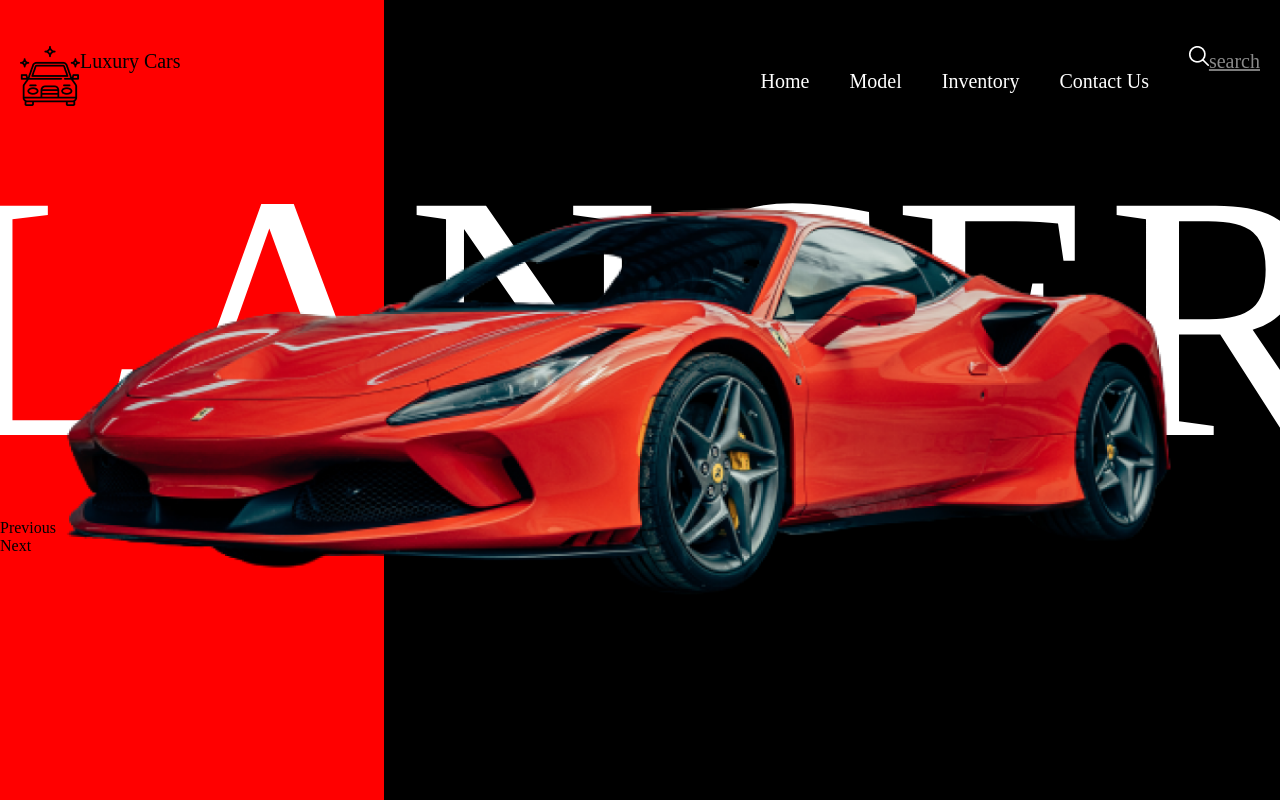
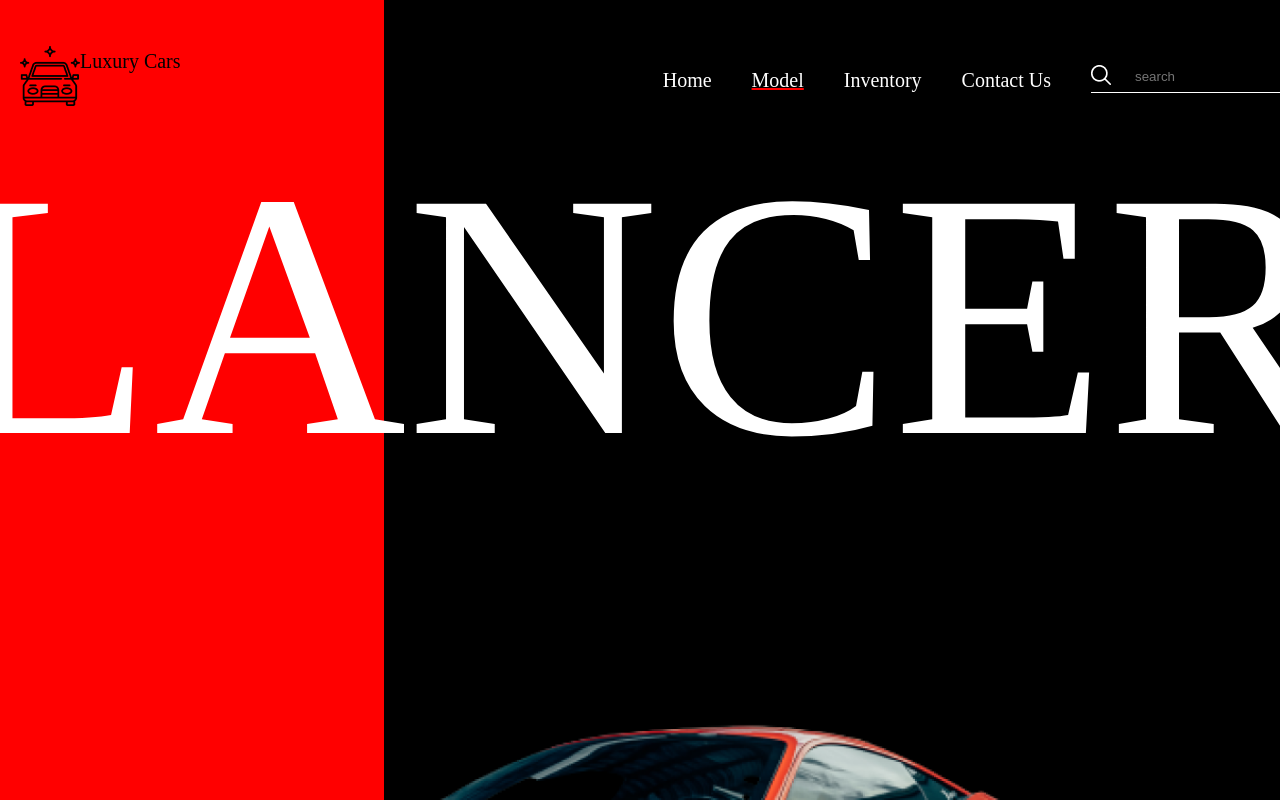
Before and after one commit to gfgdjv/car, a plain HTML site: page index.html in a window 1280 px wide. Drawn offline with Linux system fonts and the light colour scheme.

Commit message:
Add files via upload

```diff
--- a/index.html
+++ b/index.html
@@ -2,10 +2,10 @@
 <html lang="en">
 
 <head>
-    <meta charset="UTF-8">
-    <meta http-equiv="X-UA-Compatible" content="IE=edge">
-    <meta name="viewport" content="width=device-width, initial-scale=1.0">
-    <link rel="stylesheet" href="style.css">
+    <meta charset="UTF-8" />
+    <meta http-equiv="X-UA-Compatible" content="IE=edge" />
+    <meta name="viewport" content="width=device-width, initial-scale=1.0" />
+    <link rel="stylesheet" href="style.css" />
     <title>Document</title>
 </head>
 
@@ -15,35 +15,33 @@
             <header class="header">
                 <div class="title">
                     <div class="logo">
-               <img src="img/car_icon.png" alt="img" class="img">
+                        <img src="img/car_icon.png" alt="img" class="img" />
                     </div>
                     <div class="name">Luxury Cars</div>
                 </div>
                 <div class="header__right">
-              <ul class="nav__list">
-                  <li class="list">Home</li>
-                  <li class="list">Model</li>
-                  <li class="list">Inventory</li>
-                  <li class="list">Contact Us</li>
-              </ul>
-              <div class="search__car">
-                <img src="img/search.png" alt="img" class="img__search">
-                <div class="search"> search </div>
+                    <div class="nav__list">
+                        <a href="#" class="list list__home">Home</a>
+                        <a href="#" class="list list__model">Model</a>
+                        <a href="#" class="list list__Inventory">Inventory</a>
+                        <a href="#" class="list list__Contact Us">Contact Us</a>
+                    </div>
+                    <div class="header__search">
+                        <input type="search" class="search" placeholder="search">
                     </div>
                 </div>
             </header>
             <main>
                 <div class="content">
-            <div class="text"> LANCER </div>
-            <div class="conent__img">
-                <img src="img/lambo.png" alt="img" class="car__img">
+                    <div class="text">LANCER</div>
+                    <div class="content__img">
+                        <img src="img/lambo.png" alt="img" class="car__img" />
                     </div>
                     <div class="left">Previous</div>
                     <div class="right">Next</div>
                 </div>
             </main>
         </div>
-
     </div>
 </body>
 
--- a/style.css
+++ b/style.css
@@ -30,12 +30,15 @@
     justify-content: space-between;
 }
 
-.car__img {
-    position: absolute;
+.content__img {
 	top: 0;
 	bottom: 0;
 	width: 100%;
 	z-index: 1;
+}
+
+.car__img {
+  width: 100%;
 }
 
 .title {
@@ -50,6 +53,7 @@
 .header__right {
   color: rgb(255, 255, 255);
   display: flex;
+  align-items: center;
 }
 
 .text {
@@ -69,20 +73,52 @@
 
 .list {
     padding-right: 40px;
+    color: #ffffff;
+    text-decoration: none;
+}
+
+.list__model {
+    text-decoration: underline rgb(255, 0, 0);
 }
 
 .search__car {
-    display: flex;
-    text-decoration: underline rgb(124, 124, 124);
     color: #8a8a8a;
     margin-right: 20px;
-}
-
-.search__car:hover {
-    cursor: pointer;
 }
 
 .img__search {
    width: 20px;
    height: 20px;
 }
+
+.header__search {
+    position: relative;
+    width: 189px;
+}
+
+.header__search::before {
+    content: '';
+    width: 20px;
+    height: 20px;
+    display: block;
+    background-image: url(img/search.png);
+    background-repeat: no-repeat;
+    background-size: contain;
+    background-position: center;
+    position: absolute;
+    bottom: 8px;
+    left: 0;
+}
+
+.search {
+    border: none;
+    outline: none;
+    border-bottom: 1px solid #FFFFFF;
+    background-color: #000000;
+    color: #ffffff;
+    width: 100%;
+    display: block;
+    height: 100%;
+    padding-bottom: 8px;
+    padding-left: 44px;
+}
```
Lines whose indentation alone changed are shown as unchanged.
